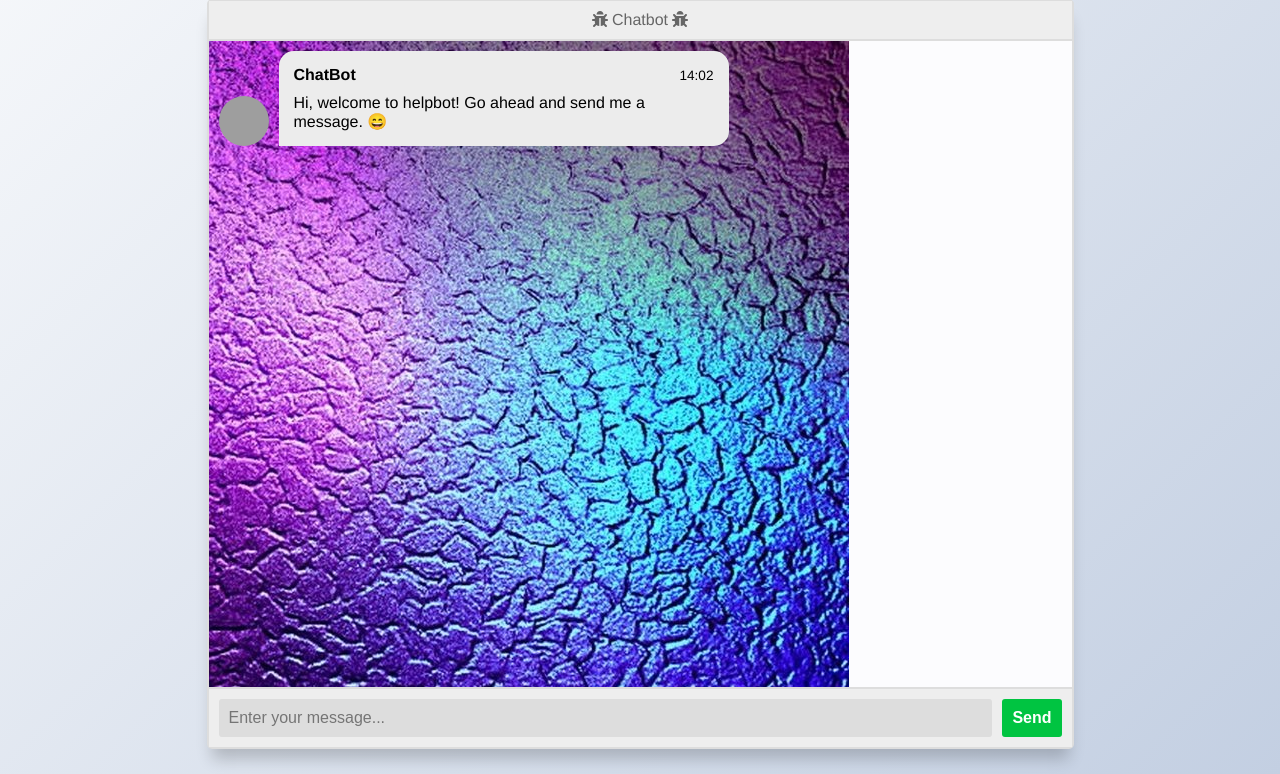
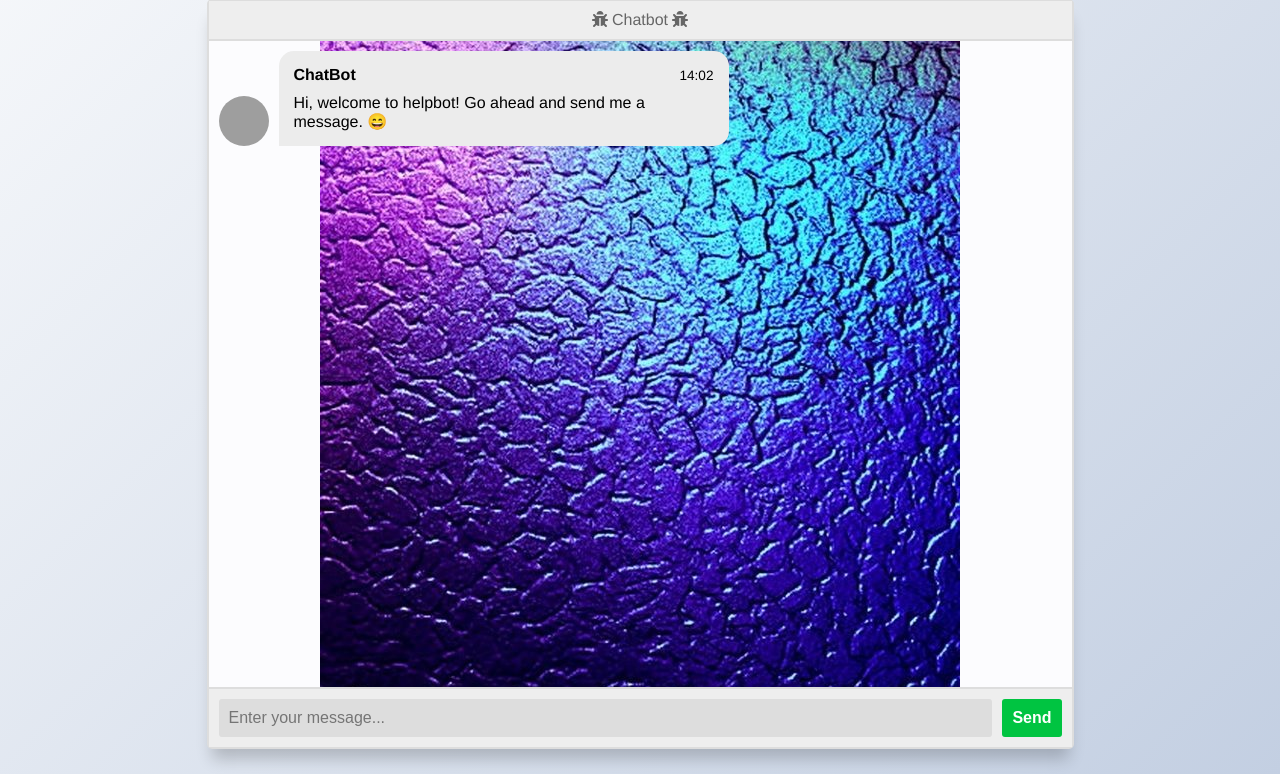
Before and after one commit to shuvadipghosh/chatbot, a Flask app: page / in a window 1280 px wide. Shown: the part 26-800 px from the top of the page. Run offline with Flask 2, Linux system fonts and the light colour scheme; some libraries are stand-ins or nearby versions; grey boxes are pictures that could not be loaded.

Commit message:
Update style.css

```diff
--- a/static/styles/style.css
+++ b/static/styles/style.css
@@ -150,5 +150,5 @@ body {
   background-color: #fcfcfe;
   background-image: url(./images/bkg.jpg);
   background-repeat: no-repeat;
-  background-size:auto;
+  background-position: center;
 }
```
